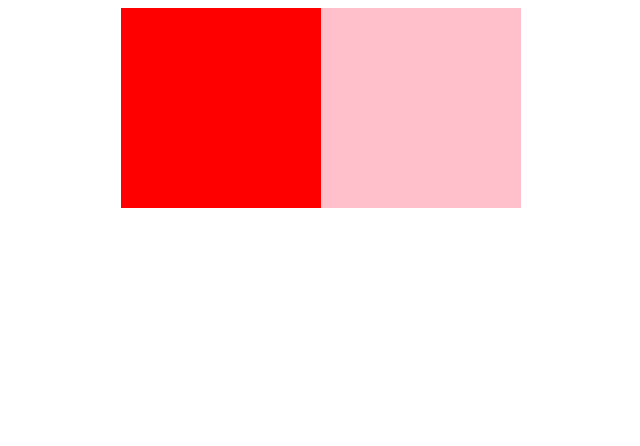
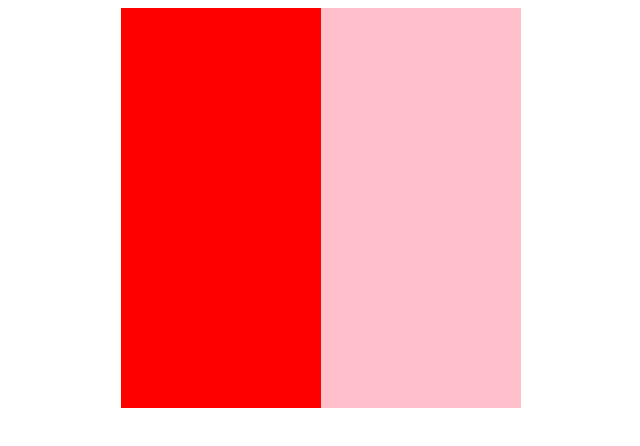
Before and after one commit to Dana94/css-animation-practice, a Vue app: page / in a window 1280 px wide. Shown: the top 446 px of the page, without its empty margins (419-1059 px from the left). Built offline with nearby package versions, Linux system fonts and the light colour scheme.

Commit message:
Change square height

```diff
--- a/src/components/DoorEffect.vue
+++ b/src/components/DoorEffect.vue
@@ -18,7 +18,7 @@
 <!-- Add "scoped" attribute to limit CSS to this component only -->
 <style scoped lang="scss">
 .square {
-  height: 200px;
+  height: 400px;
   width: 200px;
 }
 
--- a/src/router.js
+++ b/src/router.js
@@ -12,14 +12,6 @@
       path: '/',
       name: 'home',
       component: Home
-    },
-    {
-      path: '/about',
-      name: 'about',
-      // route level code-splitting
-      // this generates a separate chunk (about.[hash].js) for this route
-      // which is lazy-loaded when the route is visited.
-      component: () => import(/* webpackChunkName: "about" */ './views/About.vue')
     }
   ]
 })
--- a/src/views/About.vue
+++ /dev/null
@@ -1,5 +0,0 @@
-<template>
-  <div class="about">
-    <h1>This is an about page</h1>
-  </div>
-</template>
```
